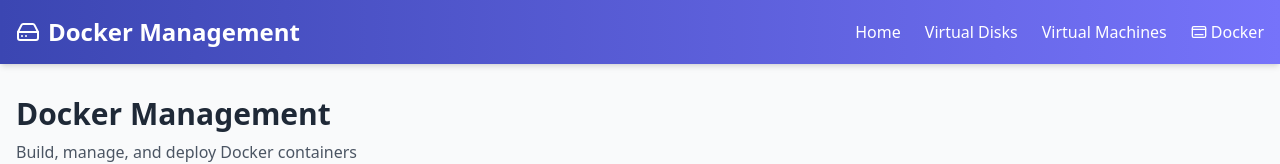
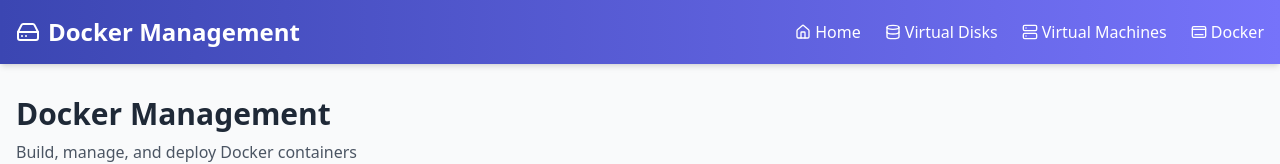
Before and after one commit to Codrix1/vm-wizard-gui-craft, a React (Vite) app: page /docker in a window 1280 px wide. Shown: the top 164 px of the page. Built offline with nearby package versions, Linux system fonts and the light colour scheme.

Commit message:
Add icons to top bar items
Adds icons to the navigation links in the header component.

```diff
--- a/src/components/Header.tsx
+++ b/src/components/Header.tsx
@@ -1,7 +1,7 @@
 
 import React from 'react';
 import { Link } from 'react-router-dom';
-import { HardDrive, Cpu, Dock } from 'lucide-react';
+import { HardDrive, Cpu, Dock, Home, Database, Server } from 'lucide-react';
 
 interface HeaderProps {
   title: string;
@@ -19,17 +19,20 @@ const Header: React.FC<HeaderProps> = ({ title }) => {
           <nav>
             <ul className="flex space-x-6">
               <li>
-                <Link to="/" className="hover:text-gray-200 transition-colors">
+                <Link to="/" className="hover:text-gray-200 transition-colors flex items-center gap-1">
+                  <Home className="h-4 w-4" />
                   Home
                 </Link>
               </li>
               <li>
-                <Link to="/create-virtual-disk" className="hover:text-gray-200 transition-colors">
+                <Link to="/create-virtual-disk" className="hover:text-gray-200 transition-colors flex items-center gap-1">
+                  <Database className="h-4 w-4" />
                   Virtual Disks
                 </Link>
               </li>
               <li>
-                <Link to="/create-virtual-machine" className="hover:text-gray-200 transition-colors">
+                <Link to="/create-virtual-machine" className="hover:text-gray-200 transition-colors flex items-center gap-1">
+                  <Server className="h-4 w-4" />
                   Virtual Machines
                 </Link>
               </li>
```
